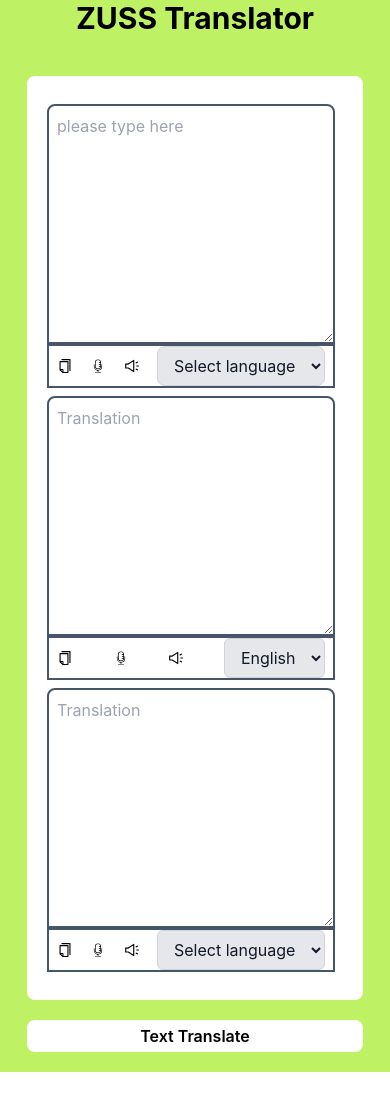
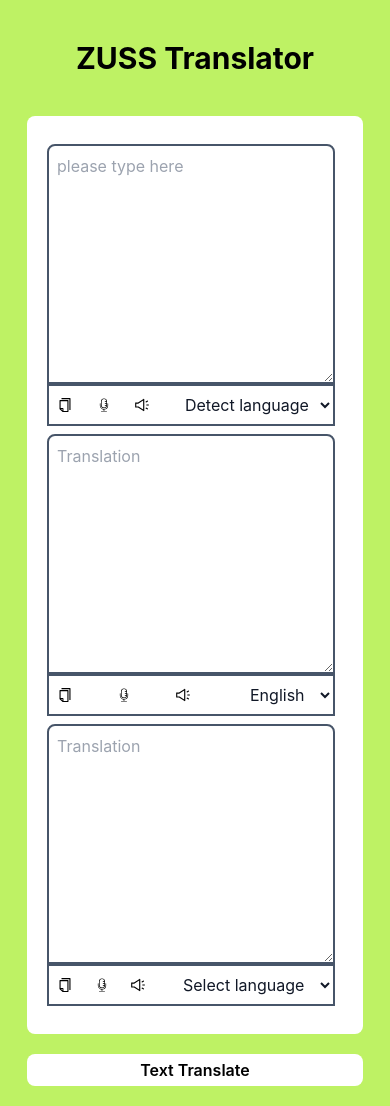
Before and after one commit to S-M-ZUBAYER/ZUSS-Translator, a React (Create React App) app: page / in a window 390 px wide. Before the commit the page ends 1072 px from the top, so only its background shows below. Built offline with nearby package versions, Linux system fonts and the light colour scheme.

Commit message:
Added necessary comment

```diff
--- a/public/index.html
+++ b/public/index.html
@@ -24,7 +24,7 @@
       work correctly both with client-side routing and a non-root public URL.
       Learn how to configure a non-root public URL by running `npm run build`.
     -->
-    <title>React App</title>
+    <title>ZUSS Translator</title>
   </head>
   <body>
     <noscript>You need to enable JavaScript to run this app.</noscript>
--- a/src/App.js
+++ b/src/App.js
@@ -1,4 +1,3 @@
-import logo from './logo.svg';
 import './App.css';
 import { AiOutlineCopy, AiOutlineSound } from 'react-icons/ai';
 import { CiMicrophoneOn } from 'react-icons/ci';
@@ -7,137 +6,85 @@ import countries from './Countries';
 
 function App() {
 
-  const [selectLan, setSelectLan] = useState("")
   const [targetLan, setTargetLan] = useState("")
   const [text, setText] = useState('');
   const [midTranslate, setMidTranslate] = useState('');
   const [targetTranslate, setTargetTranslate] = useState('');
 
-  const toText=document.getElementById("to-text");
-  const midText=document.getElementById("mid-text");
+  const toText = document.getElementById("to-text");
+  const midText = document.getElementById("mid-text");
 
-
+ // create the function to collect the target language to translate
   const handleTargetLan = (event) => {
     event.preventDefault();
     setTargetLan(event.target.value)
 
   }
 
+  // create the function to collect the input text from the textarea to translate
   const handleToCollectText = (event) => {
     event.preventDefault();
     setText(event.target.value)
 
   }
 
-  const detectLan = (event) => {
-    event.preventDefault();
-    setSelectLan(event.target.value)
-
-  }
-
-// console.log(targetLan)
 
   const handleToTranslate = () => {
 
-toText.value="Translating"
-midText.value="Translating"
+    // toText.value = "Translating"
+    setTargetTranslate("Translating");
+    setMidTranslate("Translating");
 
- setText( text.trim());
+    setText(text.trim());
 
- const midInput={
+    const midInput = {
       text
     }
- const targetInput={
-  target:targetLan,
+    const targetInput = {
+      target: targetLan,
       text
     }
 
 
+    // fetch the api to use post method the get the response from OpenAI
+    // Here we can get the value from detect language to English language
 
-//  let apiUrl = `http://localhost:5000/translate`;
-//       fetch(apiUrl,{
-//         method:"POST",
-//         headers:{
-//           "content-type":"application/json"
-//         },
-//         body:JSON.stringify(targetInput)
-//       })
-//         .then((res) => res.json())
-//         .then((data) => {
-//           // console.log(data.data)
-//           // toText.value = data.responseData.translatedText;
-//           // console.log(data?.isAxiosError)
-//           setTargetTranslate(data?.data);
-//           // finalText.innerText = finalTranslate;
-//           // // toText.value=finalTranslate;
-//           // const result=document.getElementById("outPut");
-//           // result.value=finalTranslate;
-//           // data.matches.forEach((data) => {
-//           //   if (data.id === 0) {
-//           //     toText.value = data.translation;
-//           //   }
-//           // });
-//           // toText.setAttribute("placeholder", "Translation");
-//         });
+    let apiUrlEng = `https://simple-node-server-s-m-zubayer.vercel.app/translateEng`;
 
-        let apiUrlEng = `http://localhost:5000/translateEng`;
-
-      fetch(apiUrlEng,{
-        method:"POST",
-        headers:{
-          "content-type":"application/json"
+    fetch(apiUrlEng, {
+      method: "POST",
+      headers: {
+        "content-type": "application/json"
       },
-        body:JSON.stringify(midInput)
+      body: JSON.stringify(midInput)
     })
       .then((res) => res.json())
       .then((data) => {
-          // console.log(data.data)
-          // toText.value = data.responseData.translatedText;
         setMidTranslate(data?.data);
         setText(data.data)
-          // finalText.innerText = finalTranslate;
-          // // toText.value=finalTranslate;
-          // const result=document.getElementById("outPut");
-          // result.value=finalTranslate;
-          // data.matches.forEach((data) => {
-          //   if (data.id === 0) {
-          //     toText.value = data.translation;
-          //   }
-          // });
-          // toText.setAttribute("placeholder", "Translation");
       });
 
 
-        let apiUrl = `http://localhost:5000/translate`;
-        fetch(apiUrl,{
-          method:"POST",
-          headers:{
-            "content-type":"application/json"
+    // fetch the api to use post method the get the response from OpenAI
+    // Here we can get the value from English language to selected language
+
+    let apiUrl = `https://simple-node-server-s-m-zubayer.vercel.app/translate`;
+    fetch(apiUrl, {
+      method: "POST",
+      headers: {
+        "content-type": "application/json"
       },
-          body:JSON.stringify(targetInput)
+      body: JSON.stringify(targetInput)
     })
       .then((res) => res.json())
       .then((data) => {
-            // console.log(data.data)
-            // toText.value = data.responseData.translatedText;
-            // console.log(data?.isAxiosError)
         setTargetTranslate(data?.data);
-            // finalText.innerText = finalTranslate;
-            // // toText.value=finalTranslate;
-            // const result=document.getElementById("outPut");
-            // result.value=finalTranslate;
-            // data.matches.forEach((data) => {
-            //   if (data.id === 0) {
-            //     toText.value = data.translation;
-            //   }
-            // });
-            // toText.setAttribute("placeholder", "Translation");
       });
 
-        console.log(midTranslate,targetTranslate)
+    console.log(midTranslate, targetTranslate)
 
-toText.value=targetTranslate
-midText.value=midTranslate
+    toText.value = targetTranslate
+    midText.value = midTranslate
 
   }
 
@@ -145,46 +92,44 @@ midText.value=midTranslate
 
 
   return (
+
+
     <div className="App md:h-screen flex justify-center items-center bg-lime-300">
+      <div className=" ">
+        <h1 className="text-3xl font-bold mb-10 mt-10 md:mt-0">ZUSS Translator</h1>
 
-      <div className=" ">
-        <h1 className="text-3xl font-bold mb-10">ZUSS Translator</h1>
+
         <div className=' bg-white md:flex rounded-lg p-5'>
           <div>
-            <textarea placeholder="please type here" onChange={handleToCollectText} className="border-2 border-slate-600 rounded-t-lg md:rounded-t-none md:rounded-tl-lg p-2  mt-2 md:ml-2 h-60  w-72  block"></textarea>
+            <textarea placeholder="please type here" onChange={handleToCollectText} className="border-2 border-slate-600 rounded-t-lg md:rounded-t-none md:rounded-tl-lg p-2  mt-2 md:ml-2 h-60  w-72 md:w-64 lg:w-72  block"></textarea>
             <div className="border-2 border-slate-600 md:ml-2 sm:rounded-b-lg md:rounded-b-none md:rounded-bl-lg mb-2 mr-2 md:mr-0">
-              <div className="flex justify-between items-center mx-2 ">
+              <div className="flex justify-between items-center ml-2 ">
                 <AiOutlineCopy></AiOutlineCopy>
                 <CiMicrophoneOn></CiMicrophoneOn>
                 <AiOutlineSound></AiOutlineSound>
-
-
                 <div className="form-control">
                   <div className="input-group" id='lan'>
-                    <select name='language' type="boolean" placeholder='Sold Status' className="select select-bordered w-full px-3 py-2 border rounded-lg border-gray-300 focus:outline-green-500 bg-gray-200 text-gray-900">
-                      <option disabled selected> Select language</option>
-                      {
-                        countries?.map((element, index) => <option key={index}>{element}</option>
-
-                        )
-                      }
-
+                    <select name='language' type="boolean" placeholder='Sold Status' className="select select-bordered w-full px-2 py-2 bg-white rounded-lg  focus:outline-green-500  text-gray-900">
+                      <option disabled selected> Detect language</option>
                     </select>
                   </div>
                 </div>
               </div>
             </div>
           </div>
+
+
+
           <div>
-            <textarea placeholder="Translation" id="mid-text"  className="border-2 rounded-t-lg  md:rounded-t-none border-slate-600 p-2  mt-2 h-60  w-72 block"></textarea>
+            <textarea placeholder="Translation" id="mid-text" className="border-2 rounded-t-lg  md:rounded-t-none border-slate-600 p-2  mt-2 h-60  w-72 md:w-64 lg:w-72 block"></textarea>
             <div className="border-2 border-slate-600  mb-2 mr-2 md:mr-0">
-              <div className="flex justify-between items-center mx-2 ">
+              <div className="flex justify-between items-center ml-2 ">
                 <AiOutlineCopy></AiOutlineCopy>
                 <CiMicrophoneOn></CiMicrophoneOn>
                 <AiOutlineSound></AiOutlineSound>
                 <div className="form-control">
                   <div className="input-group" id='lan'>
-                    <select name='language' type="boolean" placeholder='Sold Status' className="select select-bordered w-full px-3 py-2 border rounded-md border-gray-300 focus:outline-green-500 bg-gray-200 text-gray-900">
+                    <select name='language' type="boolean" placeholder='Sold Status' className="select select-bordered w-full px-3 py-2 rounded-md  focus:outline-green-500 bg-white text-gray-900">
                       <option disabled selected>English</option>
 
                     </select>
@@ -193,16 +138,22 @@ midText.value=midTranslate
               </div>
             </div>
           </div>
+
+
+
           <div>
-            <textarea placeholder="Translation" id="to-text" className="border-2 border-slate-600 rounded-t-lg md:rounded-none md:rounded-tr-lg p-2 mt-2 mr-2 h-60  w-72 block"></textarea>
+            <textarea placeholder="Translation" id="to-text" className="border-2 border-slate-600 rounded-t-lg md:rounded-none md:rounded-tr-lg p-2 mt-2 mr-2 h-60  w-72 md:w-64 lg:w-72 block"></textarea>
             <div className="border-2 border-slate-600 md:rounded-br-lg mr-2  mb-2">
-              <div className="flex justify-between items-center mx-2 ">
+              <div className="flex justify-between items-center ml-2 ">
                 <AiOutlineCopy></AiOutlineCopy>
                 <CiMicrophoneOn></CiMicrophoneOn>
                 <AiOutlineSound></AiOutlineSound>
+
+                {/* To create the functionalities the select language */}
+
                 <div className="form-control" onChange={handleTargetLan}>
                   <div className="input-group" id='lan'>
-                    <select name='language' type="boolean" placeholder='Sold Status' className="select select-bordered w-full px-3 py-2 border rounded-md border-gray-300 focus:outline-green-500 bg-gray-200 text-gray-900">
+                    <select name='language' type="boolean" placeholder='Sold Status' className="select select-bordered w-full px-3 py-2 rounded-md focus:outline-green-500 bg-white text-gray-900">
                       <option disabled selected> Select language</option>
                       {
                         countries?.map((element, index) => <option key={index}>{element}</option>
@@ -216,10 +167,15 @@ midText.value=midTranslate
             </div>
           </div>
 
+
+
         </div>
+
+
+        {/* Create the button to generate the Translation */}
+
         <div className="flex justify-around items-center ">
           <button className="my-5 bg-white w-full py-1 rounded-lg font-semibold" onClick={handleToTranslate} >Text Translate</button>
-
         </div>
 
       </div>
```
Also changed, not shown: 1 other file (tests, documents, lock files or other folders). Lines whose indentation alone changed are shown as unchanged.
